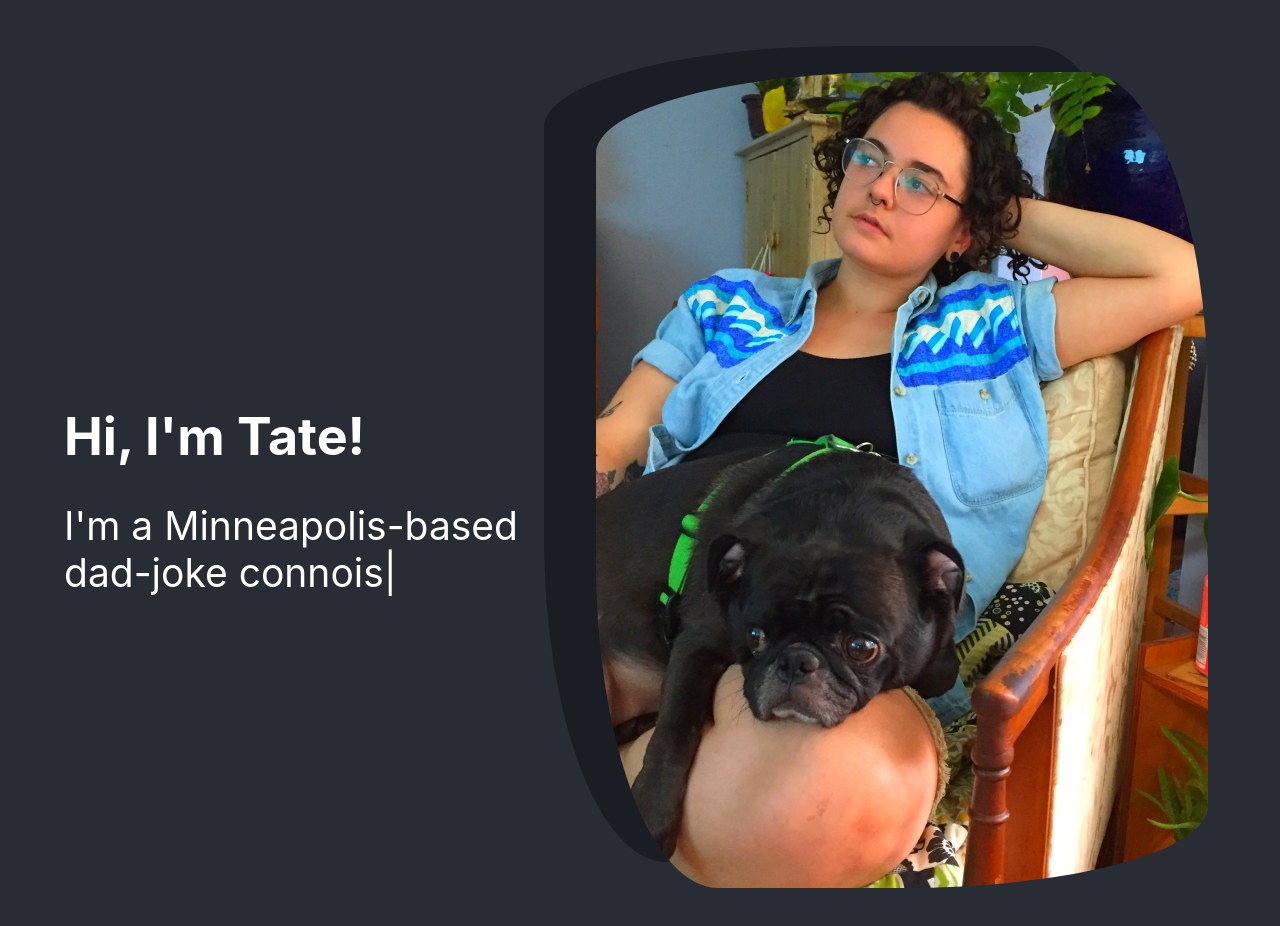
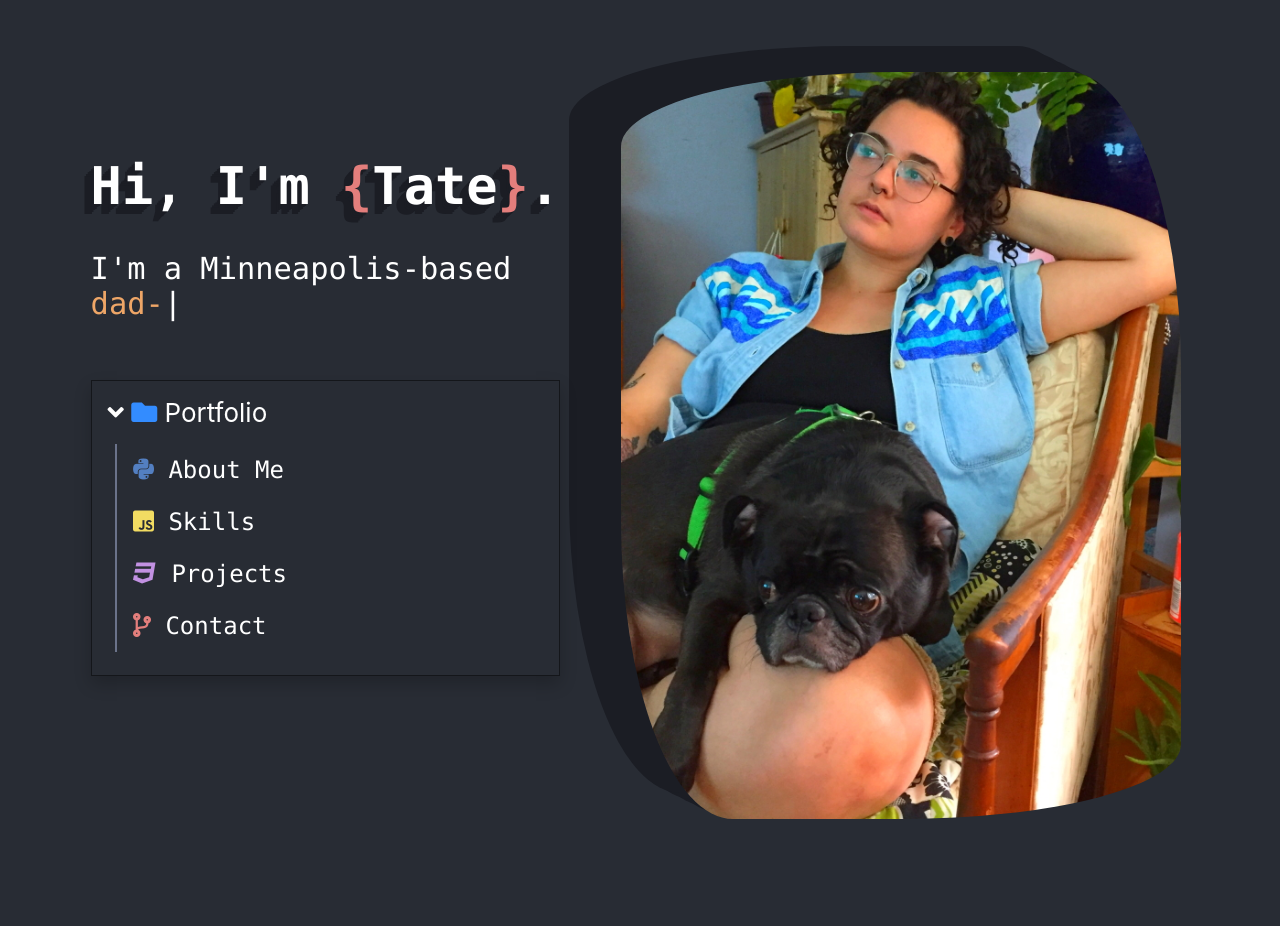
Before and after one commit to tatek1993/Portfolio, a React (Create React App) app: page / in a window 1280 px wide. Shown: the top 926 px of the page. After the commit the page ends 897 px from the top, so only its background shows below. Built offline with nearby package versions, Linux system fonts and the light colour scheme.

Commit message:
set up skeleton for navigation, added styling to header, implemented typed.js

```diff
--- a/package.json
+++ b/package.json
@@ -3,12 +3,15 @@
   "version": "0.1.0",
   "private": true,
   "dependencies": {
+    "@fortawesome/fontawesome-free": "^5.14.0",
     "@testing-library/jest-dom": "^4.2.4",
     "@testing-library/react": "^9.3.2",
     "@testing-library/user-event": "^7.1.2",
     "react": "^16.13.1",
     "react-dom": "^16.13.1",
-    "react-scripts": "3.4.3"
+    "react-scripts": "3.4.3",
+    "reactstrap": "^8.5.1",
+    "typed.js": "^2.0.11"
   },
   "scripts": {
     "start": "react-scripts start",
--- a/src/App.css
+++ b/src/App.css
@@ -15,16 +15,24 @@
 
 .header {
   background-color: #282c34;
-  min-height: 100vh;
+  /* min-height: 100vh; */
   display: flex;
   flex-direction: row;
-  align-items: center;
-  justify-content: space-between;
+  align-items: flex-start;
+  justify-content: space-around;
   font-size: calc(10px + 2vmin);
   color: white;
-  margin: 5%;
+  padding: 4rem;
   /* font-size: 1.5em; */
 
+}
+
+.header-text-container {
+  display: flex;
+  margin-top: 5%;
+  min-width: 30%;
+  /* margin: auto 0; */
+  flex-direction: column;
 }
 
 .App-link {
@@ -46,21 +54,122 @@
 }
 
 .Main-image {
-  /* height: 100%; */
+  width: 70vmin;
   margin: .5rem;
   border-radius: 50% 20% / 10% 40%;
-  box-shadow: -2em -1em #1b1d24;
+  box-shadow: -2em -1em #1b1d24,
+              -1.5em -.75em #1b1d24,
+              -1em -0.5em #1b1d24,
+              -0.5em -0.25em #1b1d24;
   align-content: flex-end;
 
+}
+
+.name {
+  text-shadow: -.6rem .6rem #1b1d24,
+               -.5rem .5rem #1b1d24,
+               -.4rem .4rem #1b1d24,
+               -.3rem .3rem #1b1d24,
+               -.2rem .2rem #1b1d24,
+               -.1rem .1rem #1b1d24;
+}
+
+.tate {
+  /* font-weight: normal;
+  text-shadow: -0.16rem  0.02rem rgba(0, 255, 242, 0.75),
+                0.16rem  0.02rem rgba(255, 13, 174, 0.8),
+                0.30rem  0.05rem rgba(0, 0, 255, 0.4),
+                -.6rem .6rem #1b1d24,
+               -.5rem .5rem #1b1d24,
+               -.4rem .4rem #1b1d24,
+               -.3rem .3rem #1b1d24,
+               -.2rem .2rem #1b1d24,
+               -.1rem .1rem #1b1d24; */
+  color: #E37E7C;
 }
 
 .header-text {
   text-align: left;
   word-wrap: break-word;
-  font-size: 1.5em;
+  font-size: 1.9rem;
+  min-height: 3em;
+  min-width: 15em;
 }
 
+/* .header-typed {
+  position: absolute;
+  width: 100%;
+} */
+
 .icon {
-  size: 3em;
+  size: 1.5em;
+  color: rgb(51, 140, 255)
+}
+
+.red {
+  color: #E37E7C
+}
+
+.purple {
+  color: #C291E2
+}
+
+.yellow {
+  color: #F2DC62
+}
+
+.orange {
+  color: #EEA667
+}
+
+.green {
+  color: #3AE085
+}
+
+.blue {
   color: #537FC1
 }
+
+.dropbtn {
+  background-color: #282c34;
+  color: white;
+  padding: 16px;
+  border: none;
+  cursor: pointer;
+  font-family: -apple-system, BlinkMacSystemFont, 'Consolas',
+  sans-serif;
+
+
+}
+
+/* The container <div> - needed to position the dropdown content */
+.dropdown {
+  position: relative;
+  display: inline-block;
+  margin-top: 8%;
+  box-shadow: 0px 8px 16px 0px rgba(0,0,0,0.2);
+  border: 1px solid #14161a;
+}
+
+/* Dropdown Content (Hidden by Default) */
+.dropdown-content {
+  /* display: none; */
+  /* position: absolute; */
+  background-color: #282c34;
+  margin: 0 0 5% 5%;
+  border-left: 2px solid #8e98b8a8;
+  font-size: 1.5rem;
+
+
+}
+
+/* Links inside the dropdown */
+.dropdown-content a {
+  color: white;
+  padding: 12px 16px;
+  text-decoration: none;
+  display: block;
+}
+
+/* Change color of dropdown links on hover */
+.dropdown-content a:hover {background-color: #414553}
--- a/src/components/header.js
+++ b/src/components/header.js
@@ -1,6 +1,7 @@
 import React, { useState, useRef, useEffect } from 'react';
 import image from '../images/tate-keller-1.jpg';
-import { Collapse, Button, CardBody, Card } from 'reactstrap';
+import * as All from '../../node_modules/@fortawesome/fontawesome-free/css/all.css';
+
 import Typed from 'typed.js';
 
 const Example = (props) => {
@@ -13,26 +14,42 @@ const Example = (props) => {
     useEffect(() => {
 
         var typed = new Typed(headerIntro.current, {
-            strings: ["I'm a Minneapolis-based Python lover", "I'm a Minneapolis-based designer", "I'm a Minneapolis-based problem solver", "I'm a Minneapolis-based dad-joke connoisseur", "I'm a Minneapolis-based Web Developer"],
+            strings: [
+                "I'm a Minneapolis-based<br/>  <span class='red'>Python lover</span>,",
+                "I'm a Minneapolis-based<br/>  <span class='purple'>designer</span>,",
+                "I'm a Minneapolis-based<br/>  <span class='yellow'>problem solver</span>,",
+                "I'm a Minneapolis-based<br/>  <span class='orange'>dad-joke connoisseur</span>,",
+                "I'm a Minneapolis-based<br/>  <span class='green'>Web Developer</span>."],
             smartBackspace: true,
             typeSpeed: 30,
         });
     }, [])
 
-
-
-
-
     return (
 
         <div className="header">
-            <div>
-                <h1> Hi, I'm Tate!</h1>
-                <div className='header-text' >
-                    <span ref={headerIntro}>
-                    </span>
+            <div className="header-text-container">
+                <div>
+                    <h1 className="name"> Hi, I'm <span className="tate" >{'{'}</span>Tate<span className="tate" >{'}'}</span>.</h1>
+                    <div className='header-text' >
+                        <div className="header-typed">
+                            <span ref={headerIntro} />
+
+                        </div>
+                    </div>
+                </div>
+
+                <div class="dropdown">
+                    <div class="dropbtn"><i class="fas fa-angle-down" /> <i class="fas fa-folder icon" /> Portfolio</div>
+                    <div class="dropdown-content">
+                        <a href="#"><i class="fab fa-python blue" /> About Me</a>
+                        <a href="#"><i class="fab fa-js-square yellow" /> Skills</a>
+                        <a href="#"><i class="fab fa-css3 purple" /> Projects</a>
+                        <a href="#"><i class="fas fa-code-branch red" /> Contact</a>
+                    </div>
                 </div>
             </div>
+
             <header >
                 <img src={image} className="Main-image" alt="Tate Keller" />
             </header>
@@ -41,4 +58,3 @@ const Example = (props) => {
     );
 }
 export default Example;
-// <i class="fas fa-folder"></i>
--- a/src/index.css
+++ b/src/index.css
@@ -1,6 +1,6 @@
 body {
   margin: 0;
-  font-family: -apple-system, BlinkMacSystemFont, 'Consolas',
+  font-family: 'Consolas', 'Courier',
     sans-serif;
   -webkit-font-smoothing: antialiased;
   -moz-osx-font-smoothing: grayscale;
```
Also changed, not shown: src/components/about-me.js (added), src/components/contact.js (added), src/components/projects.js (added), src/components/skills.js (added), 1 other file (tests, documents, lock files or other folders).
